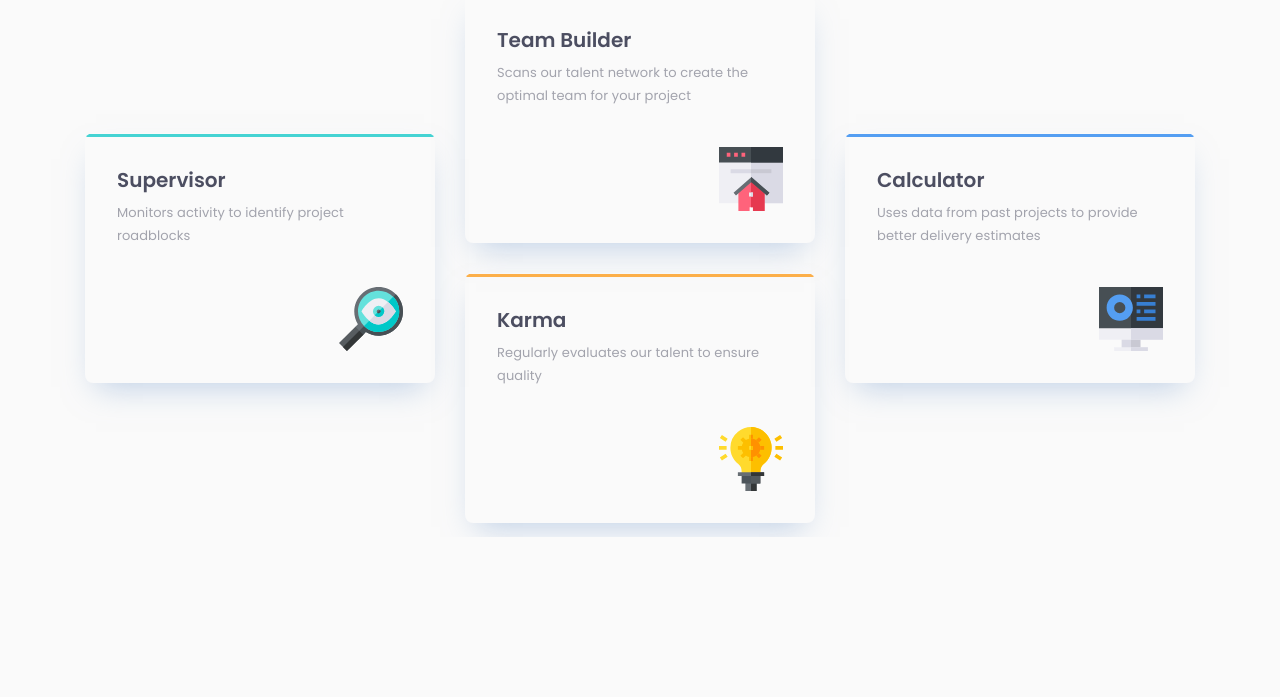
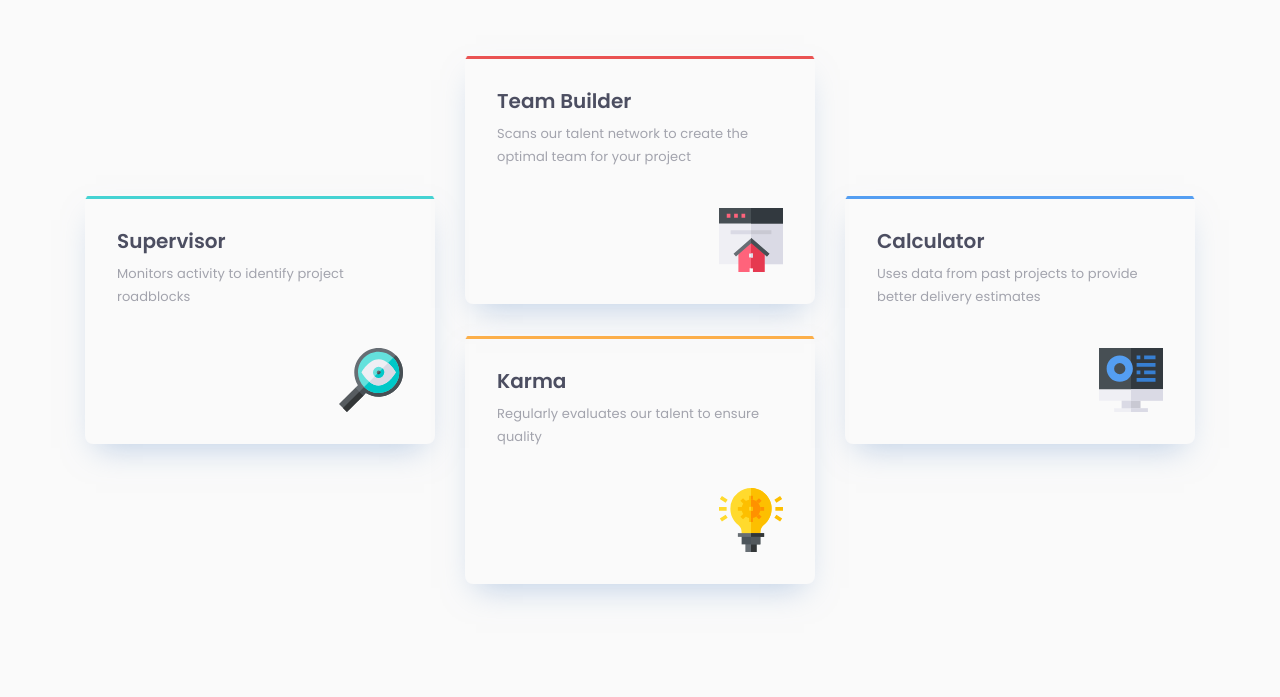
Before and after one commit to miguel-tostado/four-card-feature-section, a plain HTML site: page src/index.html in a window 1280 px wide. Shown: the part 263-960 px from the top of the page. Before the commit the page ends 800 px from the top, so only its background shows below. Drawn offline with Linux system fonts and the light colour scheme.

Commit message:
Fixed margin issue on desktop.

```diff
--- a/src/style.css
+++ b/src/style.css
@@ -29,7 +29,7 @@
     font-family: var(--ff-poppins);
     font-size: 15px;
     height: 1360px;
-    justify-content: center;
+    margin: 85px auto 78px;
     position: relative;
   }
 
@@ -118,7 +118,7 @@
   .color-div {
     border-bottom-style: solid;
     border-bottom-width: 3.55px;
-    bottom: 98.4%;
+    bottom: 98%;
     position: absolute;
     width: 100%;
   }
@@ -148,6 +148,7 @@
 @media (min-width: 1024px) {
   body {
     height: 100vh;
+    margin: 80px auto;
   }
 
   .div-wrap {
```
